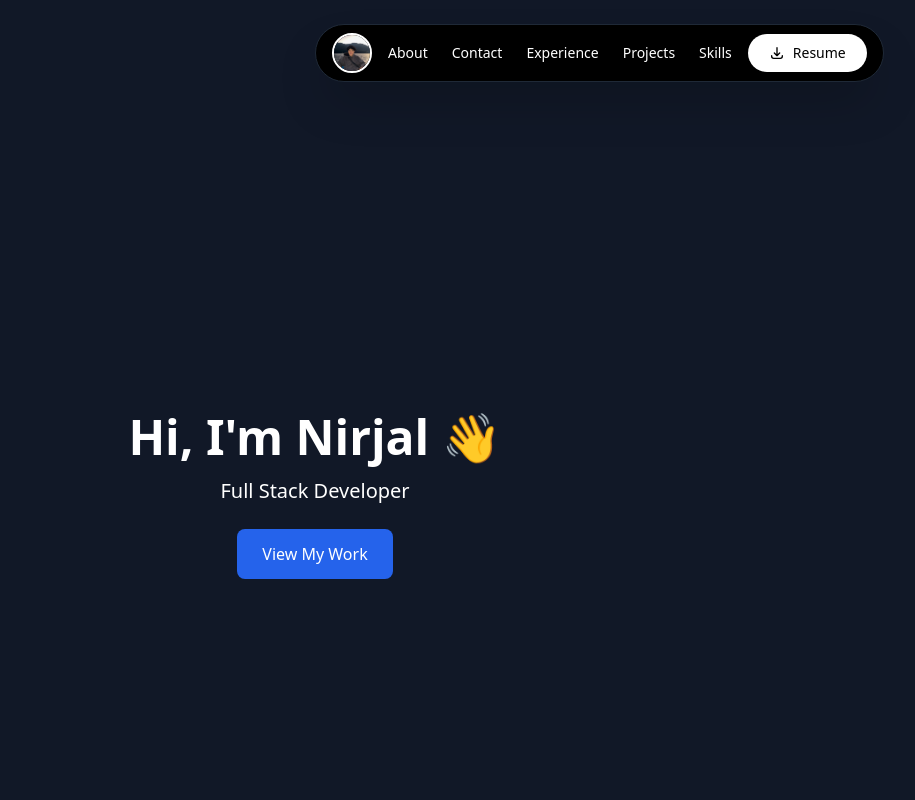
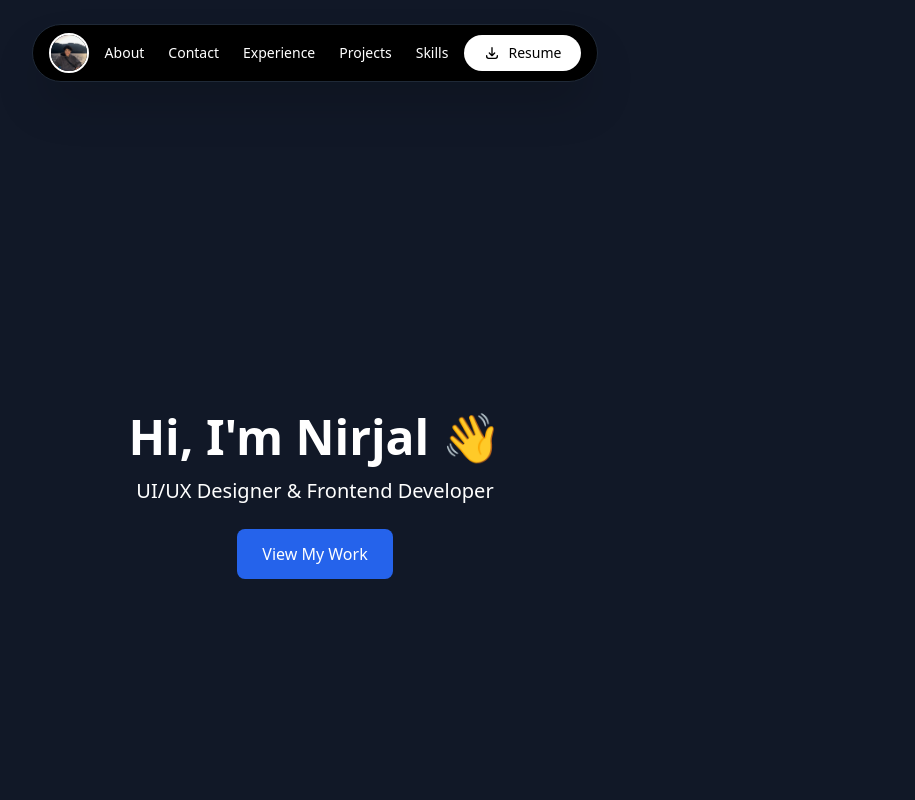
Before and after one commit to nirjaley/portfolio-site, a React (Vite) app in the folder client/: page / in a window 1280 px wide. Shown: the top 800 px of the page, without its empty margins (325-1240 px from the left). Built offline with nearby package versions, Linux system fonts and the light colour scheme.

Commit message:
added some animations to the navbar

```diff
--- a/client/src/components/NavBar.tsx
+++ b/client/src/components/NavBar.tsx
@@ -1,7 +1,9 @@
-import React from 'react';
+import React, { useState } from 'react';
 import profileImage from '/assets/images/profile.jpg';
 
 const Navbar = () => {
+  const [hoveredItem, setHoveredItem] = useState<string | null>(null);
+
   const handleDownloadResume = () => {
     // Replace with your actual resume URL
     const resumeUrl = '/path-to-your-resume.pdf';
@@ -12,19 +14,19 @@ const Navbar = () => {
   };
 
   return (
-    <nav className="fixed top-6 left-1/2 -translate-x-1/2 w-auto z-50">
-      <div className="bg-black rounded-full px-4 py-2 shadow-2xl border border-gray-800">
+    <nav className="fixed top-6 left-0 right-0 z-50 flex justify-center animate-slideDown">
+      <div className="bg-black rounded-full px-4 py-2 shadow-2xl border border-gray-800 backdrop-blur-sm hover:shadow-3xl transition-all duration-300 hover:scale-105">
         <div className="flex items-center gap-4">
           {/* Left side - Profile Image */}
           <button
-            className="w-10 h-10 rounded-full overflow-hidden border-2 border-white hover:border-gray-300 transition-all duration-200 flex-shrink-0 bg-gray-700 p-0"
+            className="w-10 h-10 rounded-full overflow-hidden border-2 border-white hover:border-gray-300 transition-all duration-300 flex-shrink-0 bg-gray-700 p-0 hover:scale-110 hover:rotate-12 active:scale-95"
             aria-label="Home"
             style={{ minWidth: '40px', minHeight: '40px' }}
           >
             <img
               src={profileImage}
               alt="Profile"
-              className="w-full h-full object-cover block"
+              className="w-full h-full object-cover block transition-transform duration-300 hover:scale-110"
               style={{ width: '40px', height: '40px' }}
               onError={(e) => {
                 console.error('Image failed to load:', profileImage);
@@ -39,9 +41,17 @@ const Navbar = () => {
               <a
                 key={item}
                 href={`#${item.toLowerCase()}`}
-                className="text-white hover:text-gray-300 text-sm font-medium transition-all duration-200 whitespace-nowrap"
+                className="text-white hover:text-gray-300 text-sm font-medium transition-all duration-300 whitespace-nowrap relative group"
+                onMouseEnter={() => setHoveredItem(item)}
+                onMouseLeave={() => setHoveredItem(null)}
+                style={{
+                  transform: hoveredItem === item ? 'translateY(-2px) scale(1.1)' : 'translateY(0) scale(1)',
+                }}
               >
                 {item}
+                <span
+                  className="absolute -bottom-1 left-0 w-0 h-0.5 bg-white rounded-full transition-all duration-300 group-hover:w-full"
+                />
               </a>
             ))}
           </div>
@@ -49,22 +59,44 @@ const Navbar = () => {
           {/* Right side - Download Resume Button */}
           <button
             onClick={handleDownloadResume}
-            className="bg-white text-black hover:bg-gray-100 px-5 py-2 rounded-full text-sm font-medium transition-all duration-200 flex items-center gap-2 flex-shrink-0"
+            className="bg-white text-black hover:bg-gray-100 px-5 py-2 rounded-full text-sm font-medium transition-all duration-300 flex items-center gap-2 flex-shrink-0 hover:scale-110 hover:shadow-lg active:scale-95"
           >
-            <svg className="w-4 h-4" fill="none" stroke="currentColor" viewBox="0 0 24 24">
+            <svg
+              className="w-4 h-4 transition-transform duration-300 group-hover:animate-bounce"
+              fill="none"
+              stroke="currentColor"
+              viewBox="0 0 24 24"
+            >
               <path strokeLinecap="round" strokeLinejoin="round" strokeWidth={2} d="M4 16v1a3 3 0 003 3h10a3 3 0 003-3v-1m-4-4l-4 4m0 0l-4-4m4 4V4" />
             </svg>
             Resume
           </button>
 
           {/* Mobile Menu Button */}
-          <button className="md:hidden text-white flex-shrink-0">
+          <button className="md:hidden text-white flex-shrink-0 hover:scale-110 active:scale-95 transition-transform duration-300">
             <svg className="w-6 h-6" fill="none" stroke="currentColor" viewBox="0 0 24 24">
               <path strokeLinecap="round" strokeLinejoin="round" strokeWidth={2} d="M4 6h16M4 12h16M4 18h16" />
             </svg>
           </button>
         </div>
       </div>
+
+      <style>{`
+        @keyframes slideDown {
+          from {
+            opacity: 0;
+            transform: translateY(-20px);
+          }
+          to {
+            opacity: 1;
+            transform: translateY(0);
+          }
+        }
+
+        .animate-slideDown {
+          animation: slideDown 0.6s cubic-bezier(0.68, -0.55, 0.265, 1.55);
+        }
+      `}</style>
     </nav>
   );
 };
--- a/client/src/index.css
+++ b/client/src/index.css
@@ -31,14 +31,13 @@
     text-decoration: inherit;
   }
 }
+
 a:hover {
   color: #535bf2;
 }
 
 body {
   margin: 0;
-  display: flex;
-  place-items: center;
   min-width: 320px;
   min-height: 100vh;
 }
@@ -48,7 +47,8 @@ h1 {
   line-height: 1.1;
 }
 
-button {
+/* Only apply button styles to non-navbar buttons */
+button:not(nav button) {
   border-radius: 8px;
   border: 1px solid transparent;
   padding: 0.6em 1.2em;
@@ -59,11 +59,13 @@ button {
   cursor: pointer;
   transition: border-color 0.25s;
 }
-button:hover {
+
+button:not(nav button):hover {
   border-color: #646cff;
 }
-button:focus,
-button:focus-visible {
+
+button:not(nav button):focus,
+button:not(nav button):focus-visible {
   outline: 4px auto -webkit-focus-ring-color;
 }
 
@@ -75,7 +77,7 @@ button:focus-visible {
   a:hover {
     color: #747bff;
   }
-  button {
+  button:not(nav button) {
     background-color: #f9f9f9;
   }
 }
--- a/client/src/sections/Hero/Hero.tsx
+++ b/client/src/sections/Hero/Hero.tsx
@@ -3,7 +3,7 @@ const Hero = () => {
     <section className="min-h-screen w-full flex flex-col justify-center items-center text-center bg-gray-900">
       <div className="w-full max-w-4xl px-4">
         <h1 className="text-5xl font-bold">Hi, I'm Nirjal 👋</h1>
-        <p className="text-xl mt-4">Full Stack Developer</p>
+        <p className="text-xl mt-4">UI/UX Designer & Frontend Developer</p>
         <button className="mt-6 px-6 py-3 bg-blue-600 hover:bg-blue-700 text-white rounded-lg transition-colors">
           View My Work
         </button>
```
